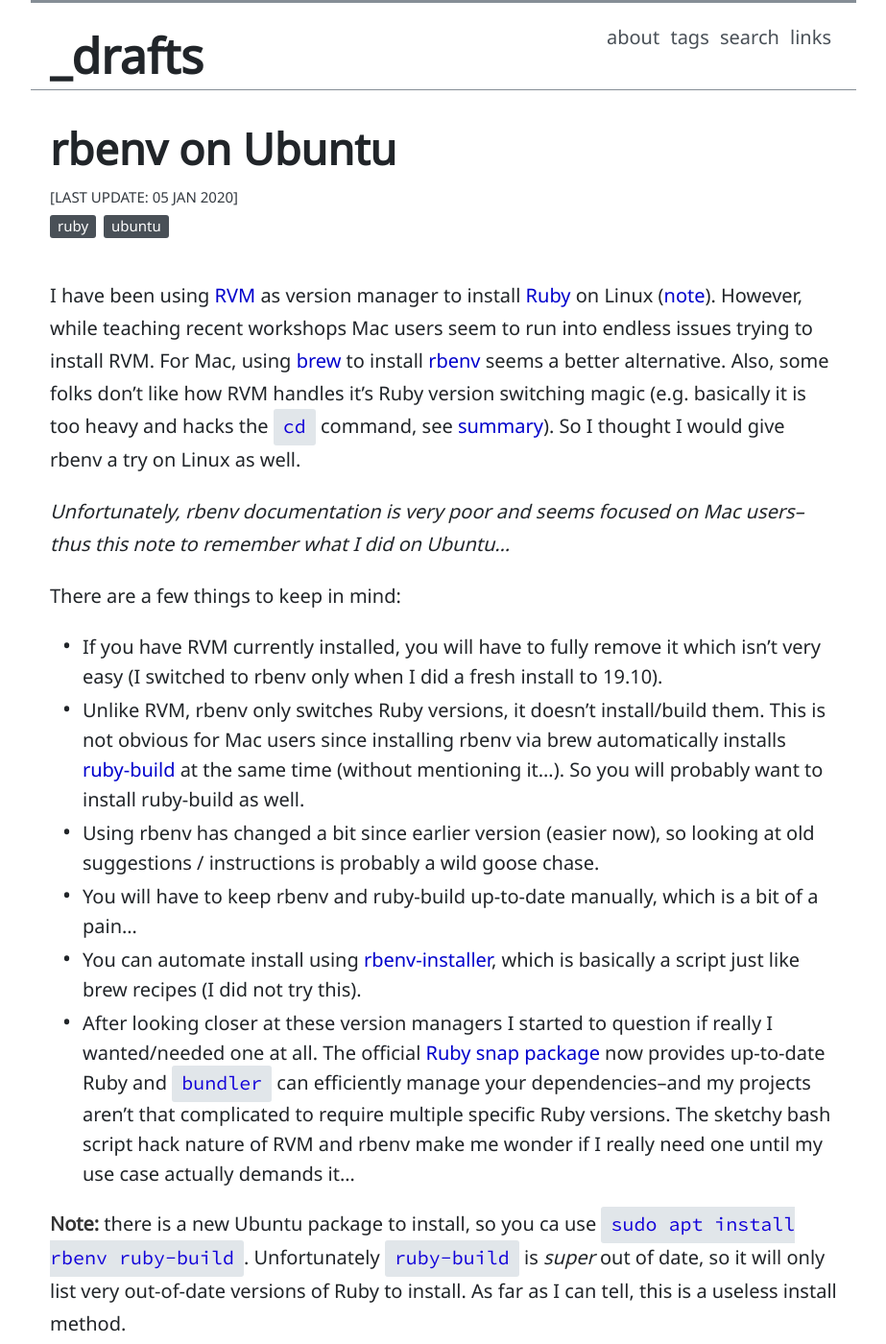
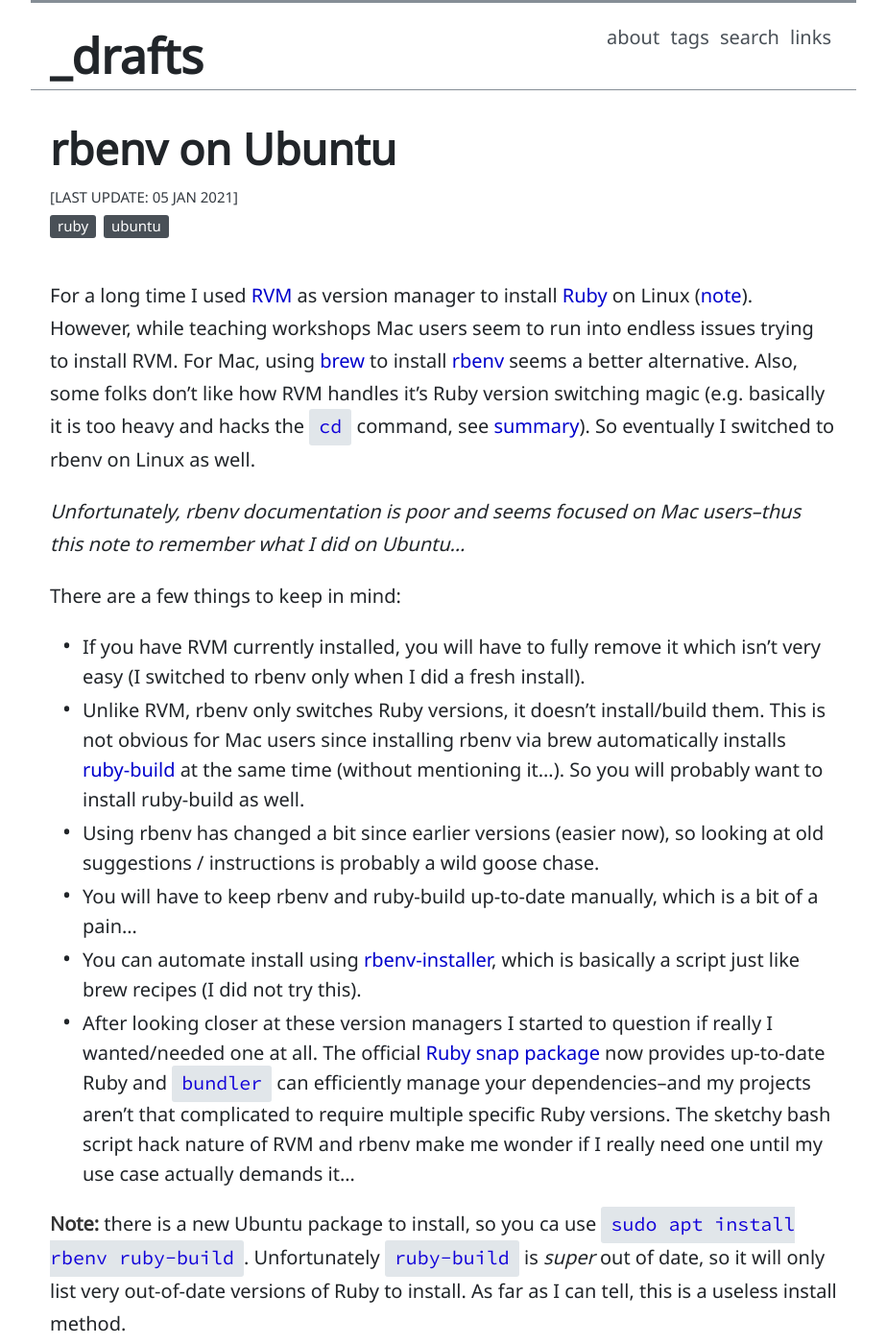
Before and after one commit to evanwill/_drafts, a Jekyll site: the page built from _notes/ruby-rbenv.md, in a window 1280 px wide and 1400 px high. Shown: the whole window at 96% size, without its empty margins (178-1101 px from the left). Built offline with Jekyll 4.4.1, drawn with Linux system fonts in a browser that asks for light colours; comment, search, counter and statistics services are not loaded; some of the changed text lies outside the part shown.

Commit message:
rbenv updates

````diff
--- a/_notes/ruby-rbenv.md
+++ b/_notes/ruby-rbenv.md
@@ -2,22 +2,22 @@
 title: rbenv on Ubuntu
 layout: post
 tags: [ruby, ubuntu]
-date: 2020-01-05
+date: 2021-01-05
 ---
 
-I have been using [RVM](https://rvm.io/) as version manager to install [Ruby](https://www.ruby-lang.org/en/) on Linux ([note](https://evanwill.github.io/_drafts/notes/ruby-notes.html)).
-However, while teaching recent workshops Mac users seem to run into endless issues trying to install RVM.
+For a long time I used [RVM](https://rvm.io/) as version manager to install [Ruby](https://www.ruby-lang.org/en/) on Linux ([note](https://evanwill.github.io/_drafts/notes/ruby-notes.html)).
+However, while teaching workshops Mac users seem to run into endless issues trying to install RVM.
 For Mac, using [brew](https://brew.sh/) to install [rbenv](https://github.com/rbenv/rbenv) seems a better alternative.
 Also, some folks don't like how RVM handles it's Ruby version switching magic (e.g. basically it is too heavy and hacks the `cd` command, see [summary](https://dev.to/krtb/why-and-how-i-replaced-rvm-with-rbenv-23ad)).
-So I thought I would give rbenv a try on Linux as well.
+So eventually I switched to rbenv on Linux as well.
 
-*Unfortunately, rbenv documentation is very poor and seems focused on Mac users--thus this note to remember what I did on Ubuntu...*
+*Unfortunately, rbenv documentation is poor and seems focused on Mac users--thus this note to remember what I did on Ubuntu...*
 
 There are a few things to keep in mind:
 
-- If you have RVM currently installed, you will have to fully remove it which isn't very easy (I switched to rbenv only when I did a fresh install to 19.10).
+- If you have RVM currently installed, you will have to fully remove it which isn't very easy (I switched to rbenv only when I did a fresh install).
 - Unlike RVM, rbenv only switches Ruby versions, it doesn't install/build them. This is not obvious for Mac users since installing rbenv via brew automatically installs [ruby-build](https://github.com/rbenv/ruby-build) at the same time (without mentioning it...). So you will probably want to install ruby-build as well.
-- Using rbenv has changed a bit since earlier version (easier now), so looking at old suggestions / instructions is probably a wild goose chase.
+- Using rbenv has changed a bit since earlier versions (easier now), so looking at old suggestions / instructions is probably a wild goose chase.
 - You will have to keep rbenv and ruby-build up-to-date manually, which is a bit of a pain...
 - You can automate install using [rbenv-installer](https://github.com/rbenv/rbenv-installer), which is basically a script just like brew recipes (I did not try this).
 - After looking closer at these version managers I started to question if really I wanted/needed one at all. The official [Ruby snap package](https://snapcraft.io/ruby) now provides up-to-date Ruby and `bundler` can efficiently manage your dependencies--and my projects aren't that complicated to require multiple specific Ruby versions. The sketchy bash script hack nature of RVM and rbenv make me wonder if I really need one until my use case actually demands it...
@@ -29,7 +29,7 @@
 ## Install rbenv and ruby-build
 
 **First**, install build dependencies.
-Honestly, I am not sure about these, but this is the [suggested build environment](https://github.com/rbenv/ruby-build/wiki#suggested-build-environment) from ruby-build, which I updated a bit for Ubuntu 19.10 since some of the listed packages are out-of-date:
+Honestly, I am not sure about these, but this is the [suggested build environment](https://github.com/rbenv/ruby-build/wiki#suggested-build-environment) from ruby-build, which I updated a bit for Ubuntu since some of the listed packages are out-of-date:
 
 ```
 sudo apt install autoconf bison build-essential libssl-dev libyaml-dev libreadline-dev zlib1g-dev libncurses5-dev libffi-dev libgdbm-dev
@@ -63,19 +63,26 @@
 
 Use `rbenv install` + version number, e.g.:
 
-`rbenv install 2.7.0`
+`rbenv install 3.1.0`
 
 This can take awhile since ruby-build will download and build from source.
 
 Once complete, set the version you want to use:
 
-`rbenv global 2.7.0`
+`rbenv global 3.1.0`
 
 Now, `ruby -v` should report what you just set.
-If you need a different version for a project, run `rbenv local <version number>` in the directory (which creates a file called `.ruby-version`).
+If you need a different version for a specific project, run `rbenv local <version number>` in the directory (which creates a file called `.ruby-version` to keep track).
 
 *Note:* Gems you install will be specific to the currently used version (global or local). When you install a new gem that includes commands (e.g. Jekyll) rbenv shims have to be rebuilt.
 This is done automatically (assuming you followed the `rbenv init` instructions), or can be manually triggered with command `rbenv rehash`.
+
+## Switching Rubies
+
+`rbenv versions` lists installed versions with `*` next to current global version
+
+`rbenv global <version number>` will switch global version.
+Once you switch, just remember that your installed gems are specific to a version, so you won't have the same set of gems available!
 
 ## Update rbenv and ruby-build
 
@@ -86,5 +93,5 @@
 cd "$(rbenv root)"/plugins/ruby-build && git pull
 ```
 
-**Note:** the list of available Ruby versions (`rbenv install -l`) is NOT automatically updated.
+**Note:** the list of available Ruby versions (`rbenv install -l`) is **NOT automatically updated**.
 So you should periodically update ruby-build following the git pull method above (i.e. `cd ~/.rbenv/plugins/ruby-build && git pull`).
````
